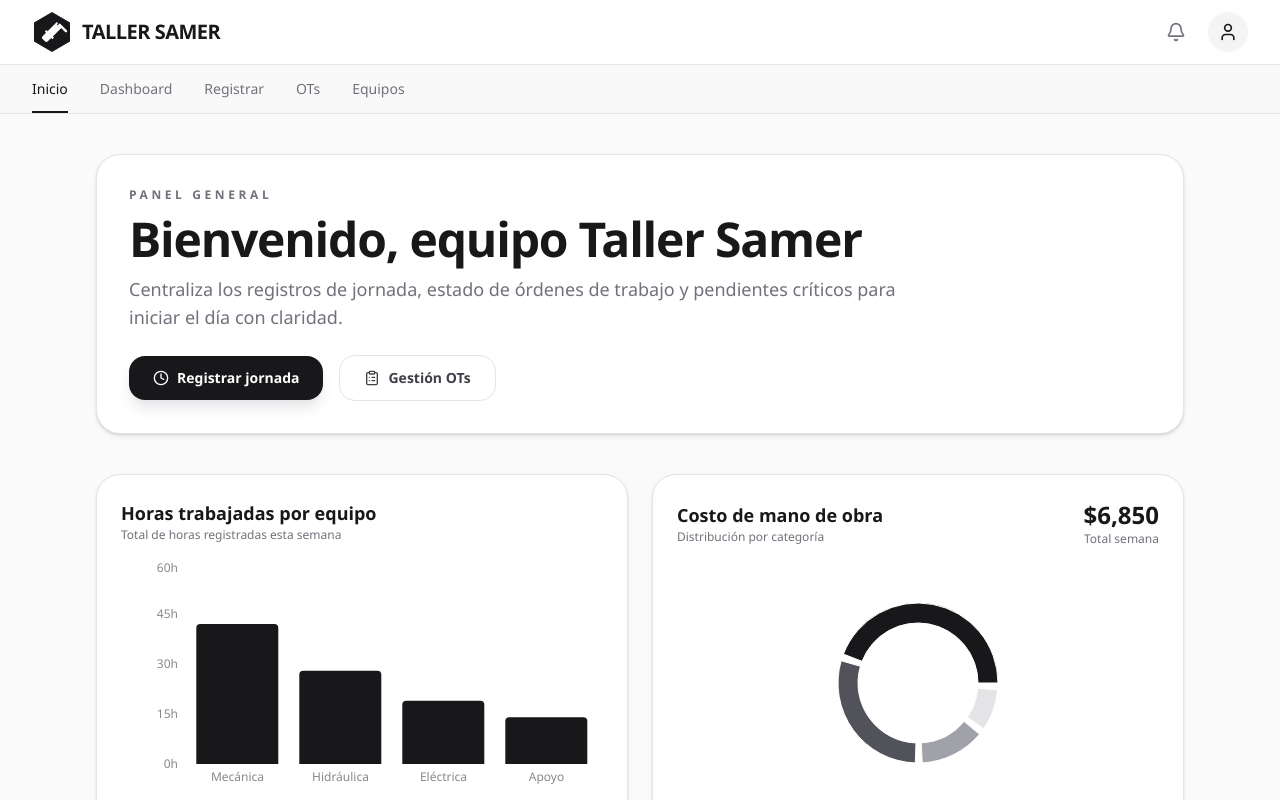
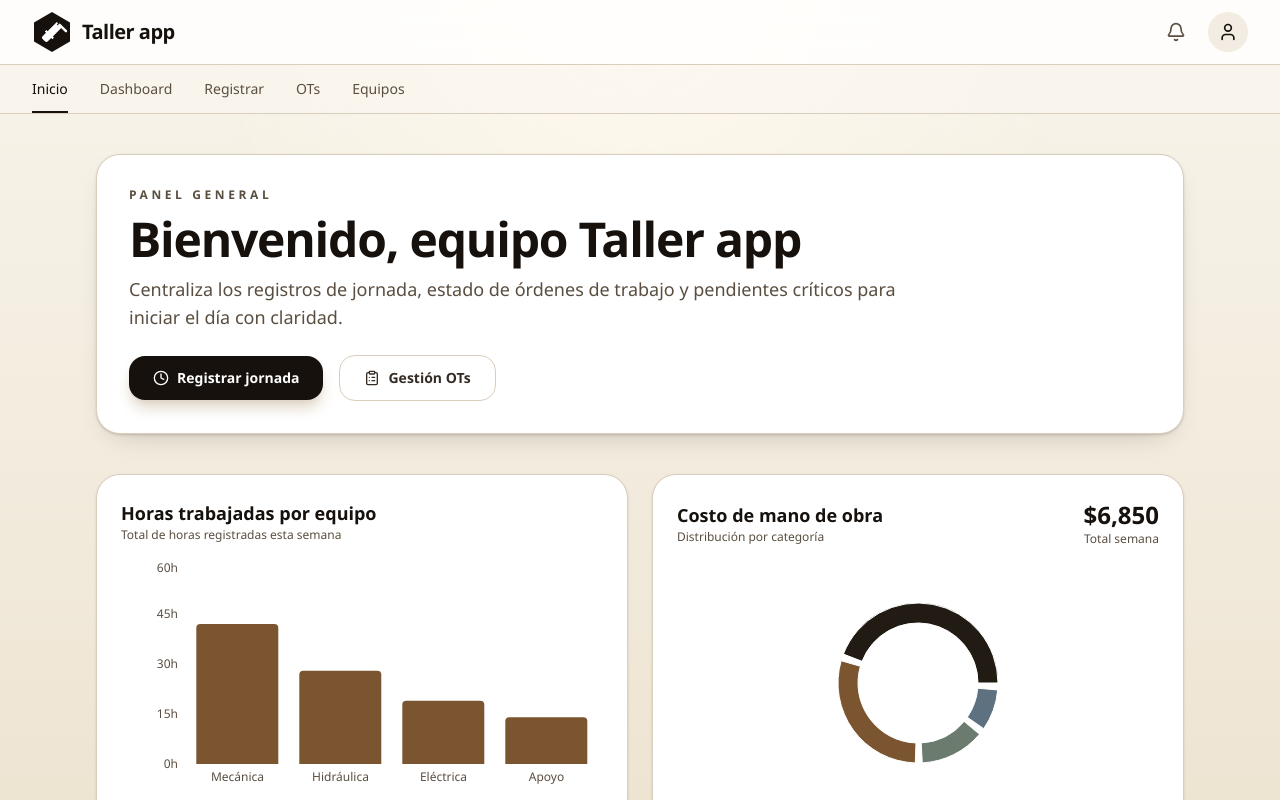
Before and after one commit to adriaavila/taller-samer, a Next.js app: page / in a window 1280 px wide. Shown: the top 800 px of the page. Built offline with nearby package versions, Linux system fonts and the light colour scheme.

Commit message:
jesus colores y nombre

```diff
--- a/src/app/equipment/page.tsx
+++ b/src/app/equipment/page.tsx
@@ -17,9 +17,9 @@ import { EQUIPMENT_LIST } from "@/lib/constants";
 const equipmentList = EQUIPMENT_LIST;
 
 const statusColor: Record<string, string> = {
-  Operational: "text-green-700 bg-green-100 border-green-200",
-  Maintenance: "text-orange-700 bg-orange-100 border-orange-200",
-  "Out of Service": "text-red-700 bg-red-100 border-red-200",
+  Operational: "border-emerald-200 bg-emerald-100 text-emerald-800",
+  Maintenance: "border-orange-200 bg-orange-100 text-orange-800",
+  "Out of Service": "border-red-200 bg-red-100 text-red-800",
 };
 
 export default function EquipmentPage() {
--- a/src/app/globals.css
+++ b/src/app/globals.css
@@ -1,15 +1,29 @@
 @import "tailwindcss";
 
 :root {
-  --background: #fafafa;
-  --foreground: #09090b;
-  --primary: #18181b;
-  --primary-foreground: #ffffff;
-  --muted: #f4f4f5;
-  --muted-foreground: #71717a;
-  --border: #e4e4e7;
-  --ring: #18181b;
+  color-scheme: light;
+  --background: #f6f1e5;
+  --foreground: #17120f;
+  --primary: #221b14;
+  --primary-foreground: #fffaf2;
+  --muted: #eee6d8;
+  --muted-foreground: #5a4e40;
+  --border: #d9cdbb;
+  --ring: #6f604d;
   --radius: 1rem;
+}
+
+@theme {
+  --color-zinc-50: #fbf8f2;
+  --color-zinc-100: #f2ece2;
+  --color-zinc-200: #ddd2c2;
+  --color-zinc-300: #bbaea0;
+  --color-zinc-400: #6f6251;
+  --color-zinc-500: #5a4e40;
+  --color-zinc-600: #473d32;
+  --color-zinc-700: #342c24;
+  --color-zinc-800: #241d17;
+  --color-zinc-900: #16110d;
 }
 
 @theme inline {
@@ -26,23 +40,15 @@
   --font-mono: "SFMono-Regular", "SF Mono", Consolas, "Liberation Mono", monospace;
 }
 
-@media (prefers-color-scheme: dark) {
-  :root {
-    --background: #09090b;
-    --foreground: #fafafa;
-    --muted: #27272a;
-    --muted-foreground: #a1a1aa;
-    --border: #27272a;
-    --ring: #d4d4d8;
-  }
-}
-
 * {
   @apply border-border outline-ring;
 }
 
 body {
   @apply bg-background text-foreground;
+  background-image:
+    radial-gradient(circle at top, rgb(255 249 238 / 0.95), transparent 42%),
+    linear-gradient(180deg, #f8f4ea 0%, #f3ede0 50%, #eee4d2 100%);
 }
 
 input[type="time"]::-webkit-calendar-picker-indicator {
@@ -51,7 +57,7 @@ input[type="time"]::-webkit-calendar-picker-indicator {
 
 /* Custom shadow for premium feel */
 .shadow-premium {
-  box-shadow: 0 1px 3px 0 rgb(0 0 0 / 0.1), 0 1px 2px -1px rgb(0 0 0 / 0.1), 0 4px 6px -1px rgb(0 0 0 / 0.05);
+  box-shadow: 0 1px 3px 0 rgb(34 27 20 / 0.12), 0 1px 2px -1px rgb(34 27 20 / 0.12), 0 12px 30px -18px rgb(34 27 20 / 0.35);
 }
 
 .pb-safe {
--- a/src/app/layout.tsx
+++ b/src/app/layout.tsx
@@ -4,7 +4,7 @@ import { Header } from "@/components/header";
 import { Navbar } from "@/components/navbar";
 
 export const metadata: Metadata = {
-  title: "Taller Samer - Gestión de Taller",
+  title: "Taller app - Gestión de Taller",
   description: "Sistema integral para la gestión de mantenimiento y reparaciones.",
 };
 
@@ -15,7 +15,7 @@ export default function RootLayout({
 }>) {
   return (
     <html lang="es" className="h-full scroll-smooth">
-      <body className="min-h-full bg-zinc-50 font-sans text-zinc-900 antialiased">
+      <body className="min-h-full bg-background font-sans text-foreground antialiased">
         <div className="relative flex min-h-screen flex-col">
           <Header />
           <Navbar />
--- a/src/app/page.tsx
+++ b/src/app/page.tsx
@@ -21,7 +21,7 @@ export default function Home() {
               Panel general
             </span>
             <h1 className="text-4xl font-bold tracking-tight text-zinc-900 sm:text-5xl">
-              Bienvenido, equipo Taller Samer
+              Bienvenido, equipo Taller app
             </h1>
             <p className="max-w-3xl text-base text-zinc-500 sm:text-lg">
               Centraliza los registros de jornada, estado de órdenes de trabajo y pendientes críticos para iniciar el día con claridad.
--- a/src/components/dashboard/HoursByTeamChart.tsx
+++ b/src/components/dashboard/HoursByTeamChart.tsx
@@ -16,35 +16,35 @@ const data: TeamHoursDatum[] = [
 
 export function HoursByTeamChart() {
     return (
-        <div className="rounded-3xl border border-zinc-200 bg-white p-6 shadow-sm">
+        <div className="min-w-0 rounded-3xl border border-zinc-200 bg-white p-6 shadow-sm">
             <div className="mb-4">
                 <h3 className="text-lg font-semibold text-zinc-900">Horas trabajadas por equipo</h3>
                 <p className="text-xs text-zinc-500">Total de horas registradas esta semana</p>
             </div>
-            <div className="h-[240px] w-full">
+            <div className="h-[240px] w-full min-w-0">
                 {data.length > 0 ? (
                     <ResponsiveContainer width="100%" height="100%" minWidth={0}>
                         <BarChart data={data}>
                             <XAxis
                                 dataKey="name"
-                                stroke="#888888"
+                                stroke="#5a4e40"
                                 fontSize={12}
                                 tickLine={false}
                                 axisLine={false}
                             />
                             <YAxis
-                                stroke="#888888"
+                                stroke="#5a4e40"
                                 fontSize={12}
                                 tickLine={false}
                                 axisLine={false}
                                 tickFormatter={(value) => `${value}h`}
                             />
                             <Tooltip
-                                cursor={{ fill: '#f4f4f5' }}
+                                cursor={{ fill: "#f2ece2" }}
                                 content={({ active, payload }) => {
                                     if (active && payload && payload.length) {
                                         return (
-                                            <div className="rounded-lg border border-zinc-200 bg-white p-2 shadow-sm">
+                                            <div className="rounded-lg border border-zinc-200 bg-zinc-50 p-2 shadow-sm">
                                                 <span className="text-xs font-semibold text-zinc-900">
                                                     {payload[0].value} horas
                                                 </span>
@@ -56,14 +56,13 @@ export function HoursByTeamChart() {
                             />
                             <Bar
                                 dataKey="hours"
-                                fill="#18181b"
+                                fill="#7a5530"
                                 radius={[4, 4, 0, 0]}
-                                className="fill-zinc-900"
                             />
                         </BarChart>
                     </ResponsiveContainer>
                 ) : (
-                    <div className="flex h-full w-full items-center justify-center text-sm text-zinc-400">
+                    <div className="flex h-full w-full items-center justify-center text-sm text-zinc-500">
                         No hay registros de horas esta semana
                     </div>
                 )}
--- a/src/components/dashboard/LaborCostChart.tsx
+++ b/src/components/dashboard/LaborCostChart.tsx
@@ -14,13 +14,13 @@ const data: LaborCostDatum[] = [
     { name: "Guardias", value: 600 },
 ];
 
-const COLORS = ["#18181b", "#52525b", "#a1a1aa", "#e4e4e7"];
+const COLORS = ["#221b14", "#7a5530", "#6b7b6d", "#5d7181"];
 
 export function LaborCostChart() {
     const totalCost = data.reduce((acc, item) => acc + item.value, 0);
 
     return (
-        <div className="rounded-3xl border border-zinc-200 bg-white p-6 shadow-sm">
+        <div className="min-w-0 rounded-3xl border border-zinc-200 bg-white p-6 shadow-sm">
             <div className="mb-4 flex items-center justify-between">
                 <div>
                     <h3 className="text-lg font-semibold text-zinc-900">Costo de mano de obra</h3>
@@ -31,7 +31,7 @@ export function LaborCostChart() {
                     <p className="text-xs text-zinc-500">Total semana</p>
                 </div>
             </div>
-            <div className="flex h-[240px] items-center justify-center w-full">
+            <div className="h-[240px] w-full min-w-0">
                 {data.length > 0 ? (
                     <ResponsiveContainer width="100%" height="100%" minWidth={0}>
                         <PieChart>
@@ -52,7 +52,7 @@ export function LaborCostChart() {
                                 content={({ active, payload }) => {
                                     if (active && payload && payload.length) {
                                         return (
-                                            <div className="rounded-lg border border-zinc-200 bg-white p-2 shadow-sm">
+                                            <div className="rounded-lg border border-zinc-200 bg-zinc-50 p-2 shadow-sm">
                                                 <span className="block text-xs font-semibold text-zinc-900">
                                                     {payload[0].name}
                                                 </span>
@@ -68,7 +68,7 @@ export function LaborCostChart() {
                         </PieChart>
                     </ResponsiveContainer>
                 ) : (
-                    <div className="text-sm text-zinc-400">
+                    <div className="text-sm text-zinc-500">
                         No hay datos de costos disponibles
                     </div>
                 )}
--- a/src/components/header.tsx
+++ b/src/components/header.tsx
@@ -1,7 +1,7 @@
 "use client";
 
 import { useState } from "react";
-import { User, Bell, Check, Users } from "lucide-react";
+import { User, Bell, Check, Users, X } from "lucide-react";
 import Link from "next/link";
 import { cn } from "@/lib/utils";
 import { Logo } from "@/components/logo";
@@ -9,19 +9,18 @@ import { WORKERS_LIST } from "@/lib/constants";
 
 export function Header() {
     const [isUserMenuOpen, setIsUserMenuOpen] = useState(false);
+    const [isListManagerOpen, setIsListManagerOpen] = useState(false);
 
-    // Use actual workers from constants
     const availableWorkers = WORKERS_LIST.map(w => w.name);
     const currentWorker = availableWorkers[0] || "Trabajador";
+    const currentWorkerRecord = WORKERS_LIST[0];
 
     return (
         <header className="sticky top-0 z-40 w-full border-b border-zinc-200 bg-white/80 backdrop-blur-md">
             <div className="mx-auto flex h-16 max-w-7xl items-center justify-between px-4 sm:px-6 lg:px-8">
                 <Link href="/" className="flex items-center gap-2.5 transition hover:opacity-80 group">
                     <Logo className="h-10 w-10 transition-transform group-hover:scale-105" />
-                    <span className="text-xl font-bold tracking-tight text-zinc-900">
-                        TALLER SAMER
-                    </span>
+                    <span className="text-xl font-bold tracking-tight text-zinc-900">Taller app</span>
                 </Link>
 
                 <div className="flex items-center gap-3">
@@ -78,7 +77,14 @@ export function Header() {
                                         ))}
                                     </div>
                                     <div className="mt-2 border-t border-zinc-100 px-3 py-2">
-                                        <button className="flex w-full items-center gap-2 text-xs font-semibold text-zinc-500 transition hover:text-zinc-900">
+                                        <button
+                                            type="button"
+                                            onClick={() => {
+                                                setIsUserMenuOpen(false);
+                                                setIsListManagerOpen(true);
+                                            }}
+                                            className="flex w-full items-center gap-2 text-xs font-semibold text-zinc-500 transition hover:text-zinc-900"
+                                        >
                                             <Users className="h-4 w-4" />
                                             Administrar lista...
                                         </button>
@@ -89,6 +95,66 @@ export function Header() {
                     </div>
                 </div>
             </div>
+
+            {isListManagerOpen && (
+                <div className="fixed inset-0 z-50 flex items-center justify-center px-4 py-6">
+                    <button
+                        type="button"
+                        aria-label="Cerrar administrador de personal"
+                        className="absolute inset-0 bg-black/20 backdrop-blur-[2px]"
+                        onClick={() => setIsListManagerOpen(false)}
+                    />
+                    <section className="relative z-10 w-full max-w-md rounded-3xl border border-zinc-200 bg-white p-6 shadow-xl shadow-zinc-200/60">
+                        <div className="flex items-start justify-between gap-4">
+                            <div>
+                                <p className="text-xs font-semibold uppercase tracking-[0.3em] text-zinc-500">
+                                    Personal
+                                </p>
+                                <h2 className="mt-2 text-2xl font-bold tracking-tight text-zinc-900">
+                                    Lista activa
+                                </h2>
+                            </div>
+                            <button
+                                type="button"
+                                onClick={() => setIsListManagerOpen(false)}
+                                className="flex h-9 w-9 items-center justify-center rounded-full border border-zinc-200 text-zinc-500 transition hover:bg-zinc-50 hover:text-zinc-900"
+                            >
+                                <X className="h-4 w-4" />
+                            </button>
+                        </div>
+
+                        <p className="mt-3 text-sm text-zinc-500">
+                            Solo hay un miembro activo en la lista de personal.
+                        </p>
+
+                        <div className="mt-5 rounded-2xl border border-zinc-200 bg-zinc-50 p-4">
+                            <div className="flex items-center justify-between gap-4">
+                                <div>
+                                    <p className="text-base font-semibold text-zinc-900">
+                                        {currentWorker}
+                                    </p>
+                                    <p className="text-sm text-zinc-500">
+                                        {currentWorkerRecord?.role}
+                                    </p>
+                                </div>
+                                <span className="rounded-full border border-emerald-200 bg-emerald-100 px-3 py-1 text-[10px] font-bold uppercase tracking-wide text-emerald-800">
+                                    Activo
+                                </span>
+                            </div>
+                        </div>
+
+                        <div className="mt-6 flex justify-end">
+                            <button
+                                type="button"
+                                onClick={() => setIsListManagerOpen(false)}
+                                className="rounded-2xl bg-zinc-900 px-5 py-2.5 text-sm font-semibold text-white transition hover:bg-zinc-800"
+                            >
+                                Cerrar
+                            </button>
+                        </div>
+                    </section>
+                </div>
+            )}
         </header>
     );
 }
--- a/src/components/logo.tsx
+++ b/src/components/logo.tsx
@@ -11,12 +11,12 @@ export function Logo({ className }: LogoProps) {
             fill="none"
             xmlns="http://www.w3.org/2000/svg"
             className={cn("h-10 w-10", className)}
-            aria-label="Taller Samer"
+            aria-label="Taller app"
         >
             {/* Outer Hexagon - Dark Foundation */}
             <path
                 d="M50 0L95 26V74L50 100L5 74V26L50 0Z"
-                className="fill-zinc-900 dark:fill-white"
+                className="fill-zinc-900"
             />
 
             {/* Stylized Wrench Tool - Negative Space - Diagonal */}
@@ -25,14 +25,12 @@ export function Logo({ className }: LogoProps) {
                 clipRule="evenodd"
                 d="M62 25L75 38L52 61L55 64L51 68L48 65L39 74C37.34 75.66 34.66 75.66 33 74L26 67C24.34 65.34 24.34 62.66 26 61L35 52L32 49L36 45L39 48L62 25ZM65 28L68 31L65 34L62 31L65 28Z"
                 fill="white"
-                className="dark:fill-zinc-900"
             />
 
             {/* Handle extension / Tech Line */}
             <path
                 d="M69 32L85 48"
                 stroke="white"
-                className="dark:stroke-zinc-900"
                 strokeWidth="6"
                 strokeLinecap="round"
             />
@@ -43,7 +41,6 @@ export function Logo({ className }: LogoProps) {
                 cy="69"
                 r="2"
                 fill="white"
-                className="dark:fill-zinc-900"
             />
         </svg>
     );
--- a/src/lib/constants.ts
+++ b/src/lib/constants.ts
@@ -21,8 +21,5 @@ export const EQUIPMENT_LIST = [
 ];
 
 export const WORKERS_LIST = [
-    { id: "P-001", name: "María Rojas", role: "Técnico Hidráulico", status: "Active" },
-    { id: "P-002", name: "Carlos Soto", role: "Mecánico General", status: "Active" },
-    { id: "P-003", name: "Daniela Vega", role: "Electromecánico", status: "Active" },
-    { id: "P-004", name: "Juan Pérez", role: "Ayudante", status: "Active" },
+    { id: "P-001", name: "Jesus Valenzuela", role: "Técnico General", status: "Active" },
 ];
```
Also changed, not shown: src/app/work-orders/page.tsx (+5 -5 lines).
